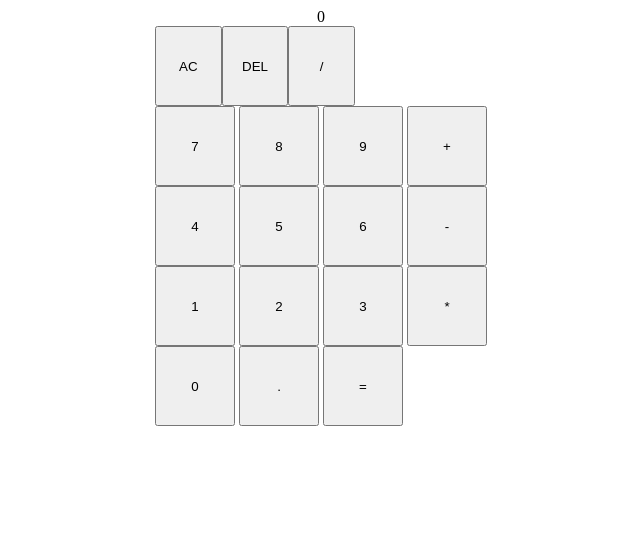
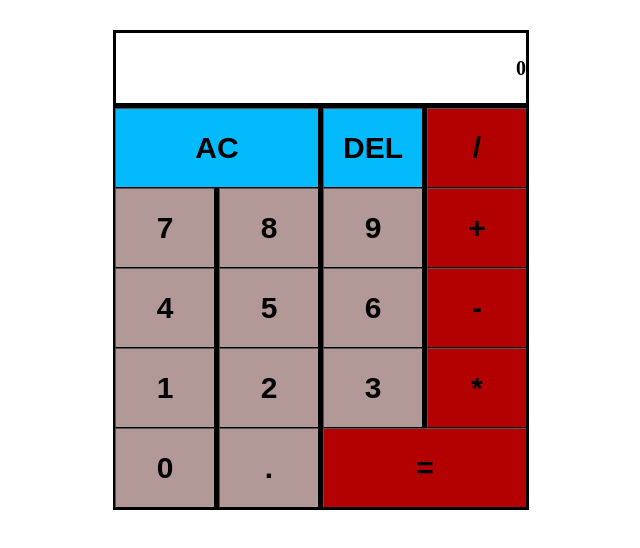
Before and after one commit to sammy7471/calculator, a plain HTML site: page index.html in a window 1280 px wide. Shown: the whole page, without its empty margins (319-959 px from the left). Drawn offline with Linux system fonts and the light colour scheme.

Commit message:
Style the Calculator

```diff
--- a/style.css
+++ b/style.css
@@ -1,26 +1,52 @@
 /* style.css */
-
 #container {
     display: flex;
     flex-direction: column;
-    justify-content: center;
     align-items: center;
+    height: 500px;
+    margin: 30px;
 }
 
-.display {
-    text-align: right;
-    display: block;
-    height: 100px;
-    border: 1px solid black;
-    border: 1px solid black;
+#display {
+    display: flex;
+    border: 3px solid black;
+    width: 410px;
+    height: 70px;
+    justify-content: flex-end;
+    align-items: center;
+    font-size: 20px;
+    font-weight: 900;
+}
+
+#keys {
+    position: relative;
+    background-color: black;
+    border: 2px solid black;
 }
 
 button {
-    width: 80px;
+    width: 100px;
     height: 80px;
+    border-width: 1px;
+    background-color: #b39898;
+    font-size: 30px;
+    font-weight: 900;
 }
 
-#section {
-    display: flex;
-    width: 200px;
+.clear {
+    width: 204px;
+    background-color: #03bafc;
 }
+
+.delete {
+    background-color: #03bafc;
+}
+
+.operator {
+    background-color: #b30000;
+}
+
+.equal {
+    width: 204px;
+    background-color: #b30000;
+}
```
